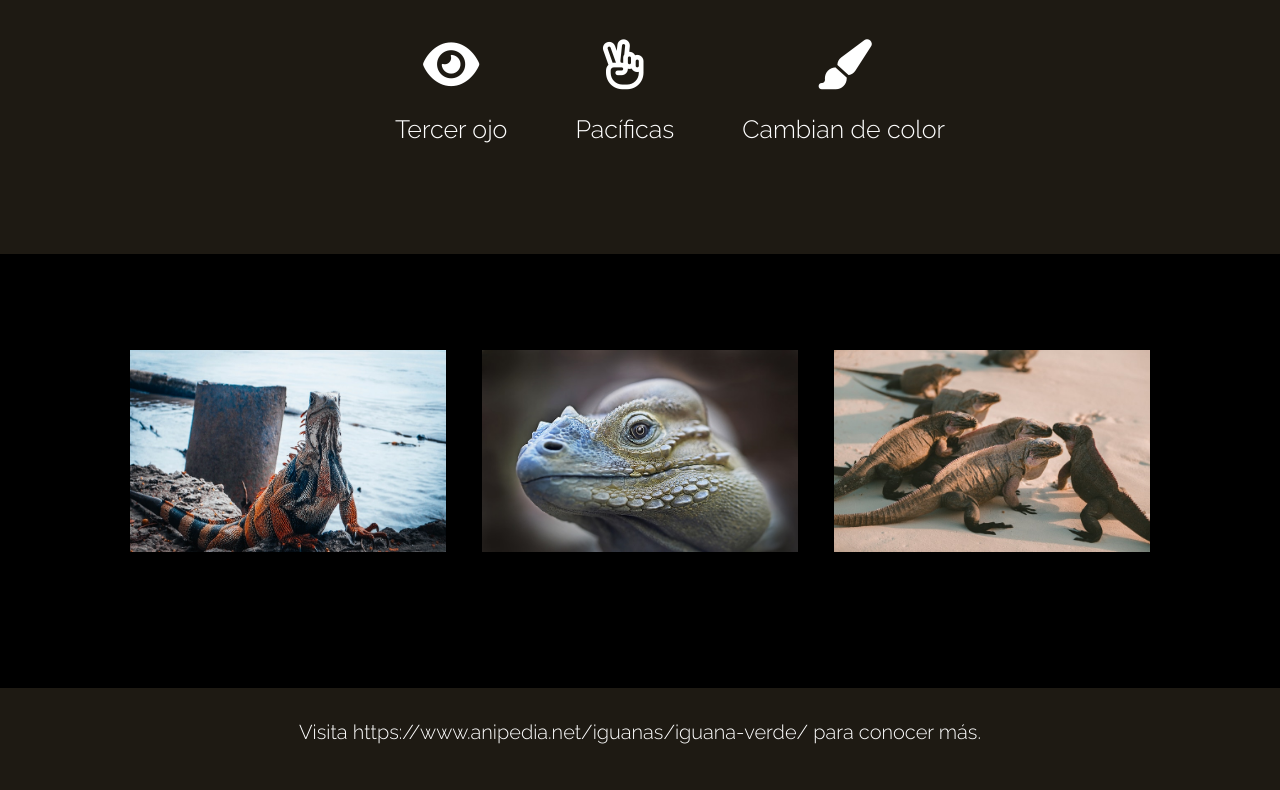
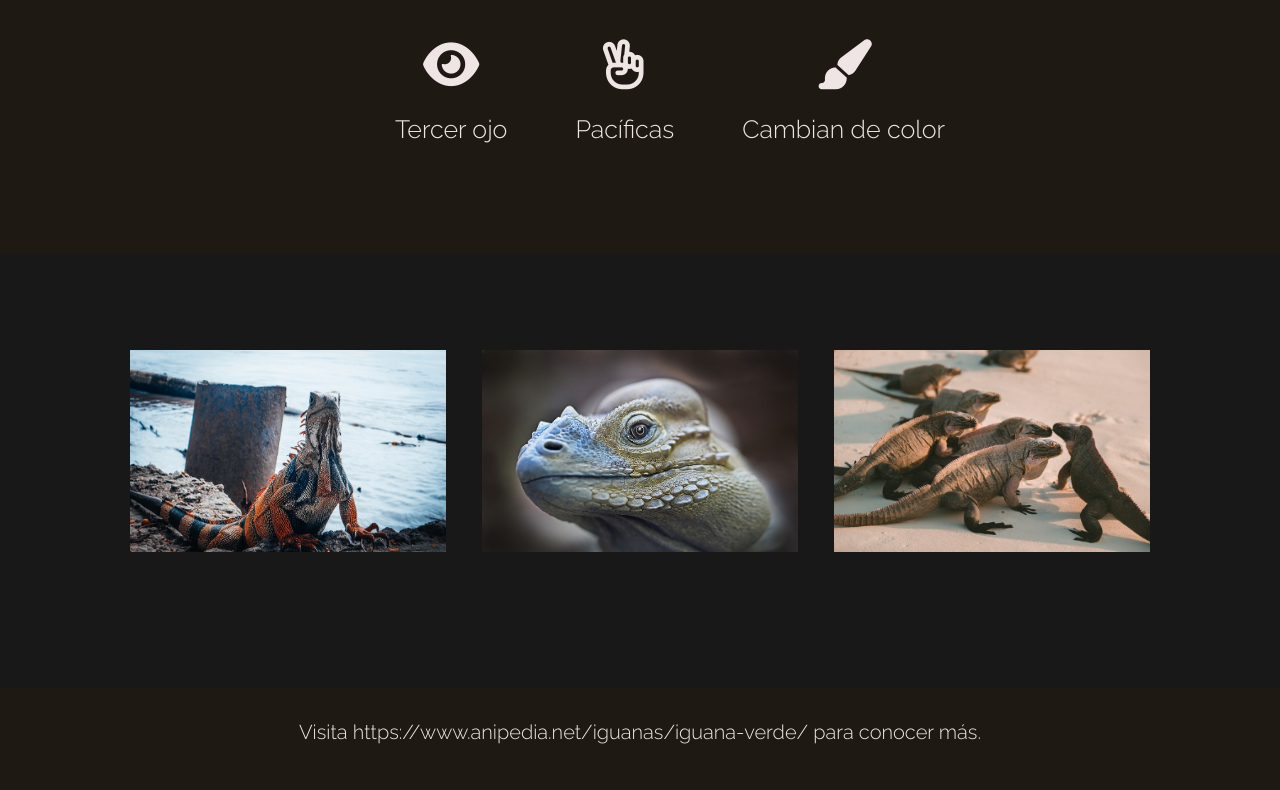
Before and after one commit to SingularPigeon/Iguana-page, a plain HTML site: page index.html in a window 1280 px wide. Shown: the part 1401-2191 px from the top of the page. Drawn offline with Linux system fonts and the light colour scheme.

Commit message:
cambio estilos

```diff
--- a/assets/css/styles.css
+++ b/assets/css/styles.css
@@ -8,7 +8,7 @@ body {
   padding: 0;
   margin: 0;
   border: 0;
-  background-color: #000000;
+  background-color: #191818;
   font-family: "Raleway", sans-serif;
 }
 
@@ -35,7 +35,7 @@ h2 {
 }
 
 .text-white {
-  color: #ffffff;
+  color: #efe5e5;
 }
 
 .hero {
```
